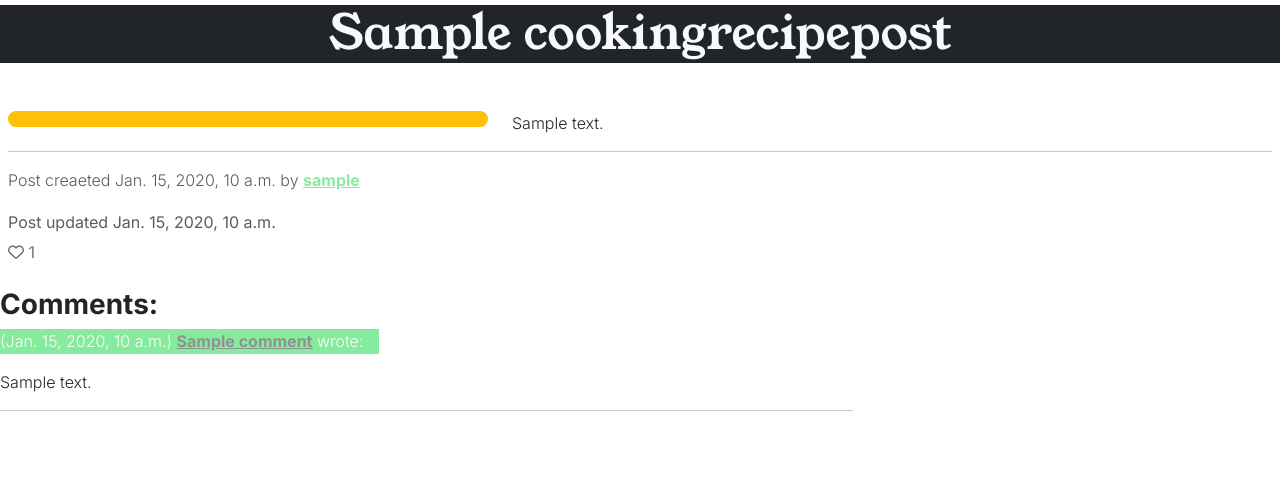
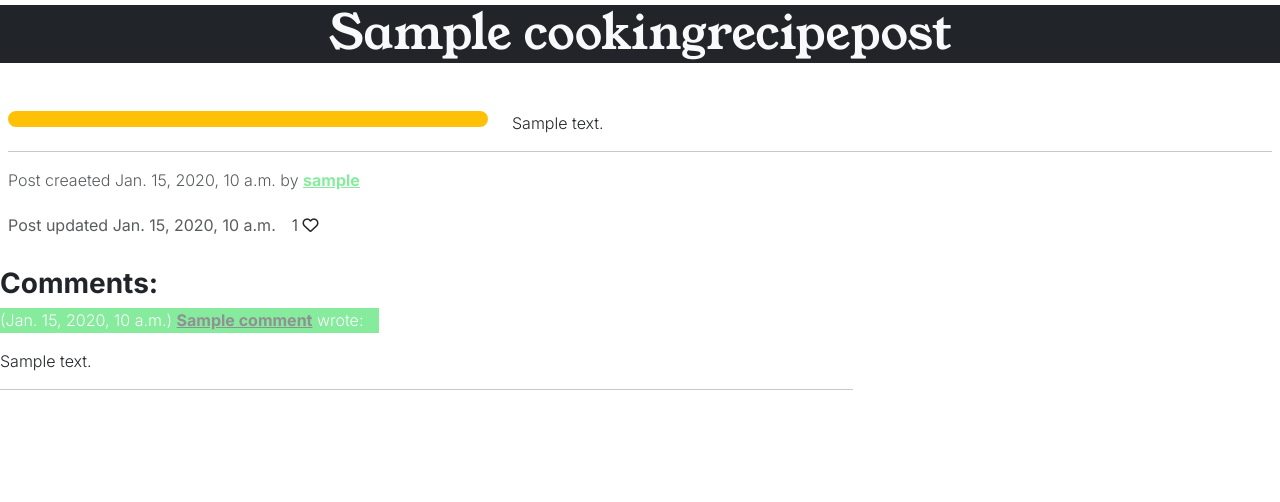
Before and after one commit to Belan-Mihail/cooking-blog, a Django app: a page that uses templates/post_detail.html in a window 1280 px wide. Shown: the part 125-627 px from the top of the page. Run offline with Django 3.2, Linux system fonts and the light colour scheme; tables that the repository leaves empty hold one stand-in row (values such as "Sample post"); some libraries are stand-ins or nearby versions.

Commit message:
Change likes block in post_detail and add more styles for likes

```diff
--- a/static/css/style.css
+++ b/static/css/style.css
@@ -189,8 +189,7 @@ h1, h2, h3, h4, h5, h6 {
 .comments-row {
     margin: 1.5rem 0;
     gap: 1rem;
-
-  }
+}
 
 .post-comments-card {
     margin: 1rem;
@@ -222,6 +221,11 @@ h1, h2, h3, h4, h5, h6 {
 
 .submit-comments {
     margin-top: 1rem;
+}
+
+.wrapper-post-likes {
+    gap: 1rem;
+    align-items: baseline;
 }
 
 /* Footer */
--- a/templates/post_detail.html
+++ b/templates/post_detail.html
@@ -22,8 +22,25 @@
         <a class="link-accent-color" href="#"><strong>{{ post.cooking_recipe_author}}</strong></a>
     </p>
 
-    <p class="card-text text-muted h6"> Post updated {{ post.updated_on}} </p>
-    <strong class="text-secondary"><i class="far fa-heart"></i> {{ post.number_of_likes }} </strong>
+    <div class="d-flex wrapper-post-likes">
+        <p class="card-text text-muted h6"> Post updated {{ post.updated_on}} </p>
+        <strong>
+            {% if user.is_authenticated %}
+            <form class="d-inline" action="{% url 'post_like' post.slug %}" method="POST">
+                <span>{{ post.number_of_likes }} </span>
+                {% csrf_token %}
+                {% if liked %}
+                <button type="submit" value="{{post.slug}}" class="btn"><i class="fas fa-heart"></i></button>
+                {% else %}
+                <button type="submit" name="blogpost_id" value="{{post.slug}}" class="btn"><i class="far fa-heart"></i></button>
+                {% endif %}
+            </form>
+            {% else %}
+            <span>{{ post.number_of_likes }} </span>
+            <span><i class="far fa-heart"></i></span>
+            {% endif %}
+        </strong>
+    </div>
 
 </article>
 
```
